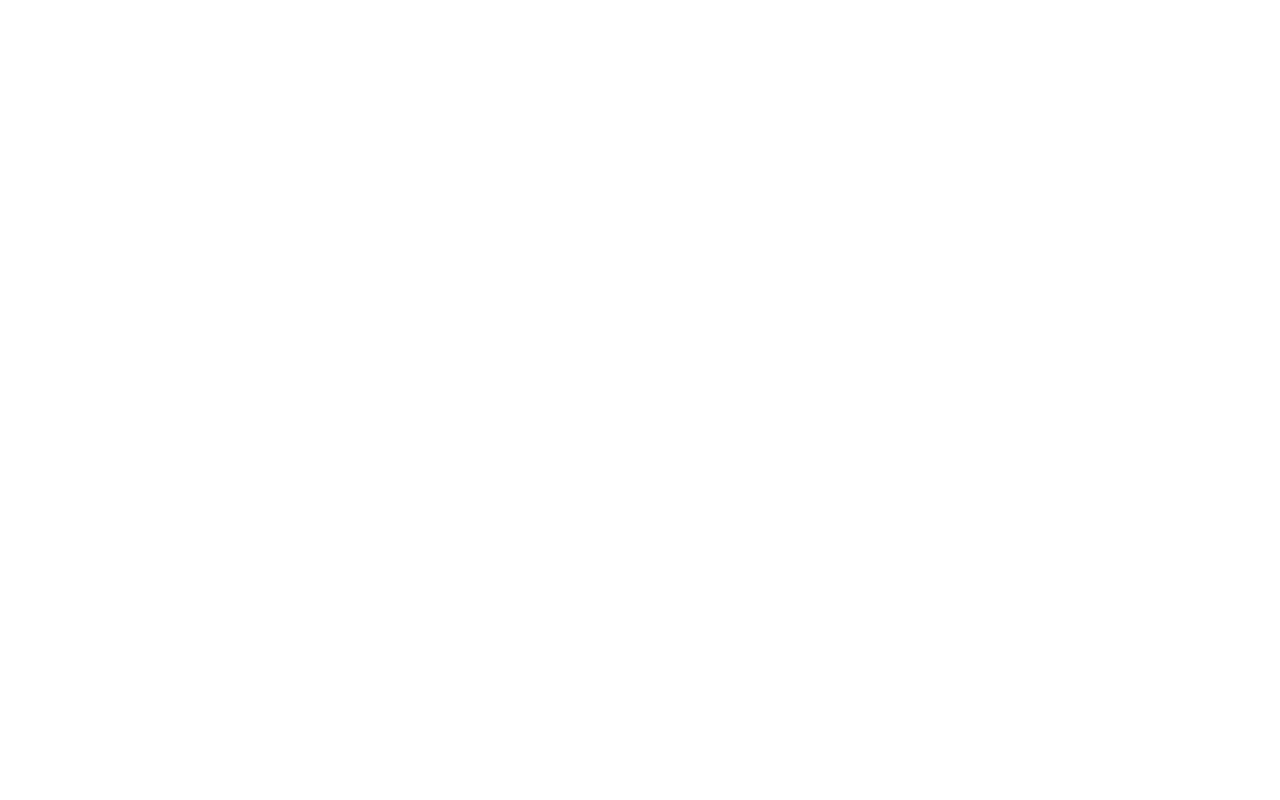
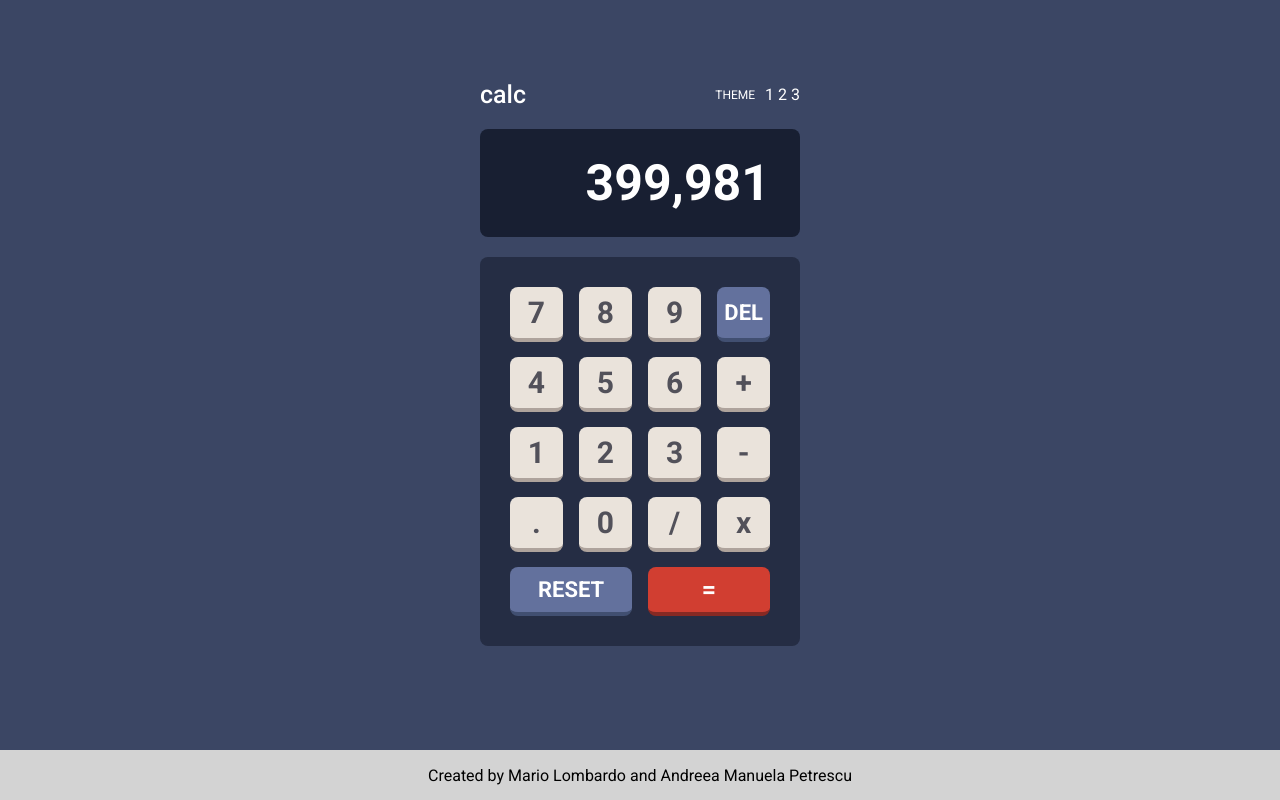
Before and after one commit to petrescuandreea/calculator-app, a plain HTML site: page index.html in a window 1280 px wide. Drawn offline with Linux system fonts and the light colour scheme.

Commit message:
Add layout

```diff
--- a/css/style.css
+++ b/css/style.css
@@ -0,0 +1,125 @@
+@import url('https://fonts.googleapis.com/css2?family=Roboto:ital,wght@0,100;0,300;0,400;0,500;0,700;0,900;1,100;1,300;1,400;1,500;1,700;1,900&display=swap');
+
+* {
+    margin: 0;
+    padding: 0;
+    box-sizing: border-box;
+}
+
+body {
+    font-family: 'Roboto', sans-serif;
+    background-color: #3b4664;
+}
+
+main {
+    height: calc(100vh - 50px);
+    padding-top: 80px;
+}
+
+.container-calculator {
+    width: 25%;
+    margin: 0 auto;
+}
+
+.container-head {
+    display: flex;
+    justify-content: space-between;
+    align-items: center;
+}
+
+div.container-head > span {
+    font-size: 25px;
+    font-weight: 500;
+}
+
+div.container-head > div {
+    display: flex;
+    align-items: center;
+}
+
+div.container-head > div > span {
+    text-transform: uppercase;
+    font-size: 12px;
+    margin-right: 10px;
+}
+
+
+
+.container-result {
+    text-align: right;
+    padding: 25px 30px;
+    font-size: 50px;
+    font-weight: 700;
+    background-color: #181f32;
+    margin: 20px 0;
+}
+
+.container-head , .container-result {
+    color: white;
+    width: 100%;
+}
+
+.container-result, .container-operations,
+.btn {
+    border-radius: 8px;
+}
+
+.container-operations {
+    background-color: #252d44;
+    padding: 30px 30px 15px;
+}
+
+.numbers-oper {
+    display: flex;
+    justify-content: space-between;
+    flex-wrap: wrap;
+}
+
+.btn {
+    width: calc(81% / 4);
+    font-size: 30px;
+    font-weight: 600;
+    background-color: #eae3db;
+    color: #52515a;
+    margin-bottom: 15px;
+    padding: 8px 0;
+    display: flex;
+    justify-content: center;
+    align-items: center;
+    border-bottom: 4px solid #aea39c;
+}
+
+.btn-delete {
+    color: white;
+    background-color: #63719d;
+    text-transform: uppercase;
+    font-size: 22px;
+    border-bottom: 4px solid #414f71;
+}
+
+.reset-equal {
+    display: flex;
+    justify-content: space-between;
+}
+
+.large {
+    width: 47%;
+}
+
+.btn-equal {
+    font-size: 25px;
+    font-weight: bold;
+    color: white;
+    background-color: #d13e31;
+    border-bottom: 4px solid #872923;
+}
+
+
+
+footer {
+    height: 50px;
+    background-color: lightgray;
+    display: flex;
+    align-items: center;
+    justify-content: center;
+}
--- a/index.html
+++ b/index.html
@@ -8,6 +8,55 @@
     <title>Calculator</title>
 </head>
 <body>
+    <main>
+        <div class="container-calculator">
+            <div class="container-head">
+                <span>calc</span>
+
+                <div>
+                    <span>theme</span>
+                    <div>
+                        <span>1 2 3</span>
+                    </div>
+                </div>
+
+            </div>
+
+            <div class="container-result">
+                399,981
+            </div>
+
+            <div class="container-operations">
+                <div class="numbers-oper">
+                    <div class="btn">7</div>
+                    <div class="btn">8</div>
+                    <div class="btn">9</div>
+                    <div class="btn btn-delete">del</div>
+                    <div class="btn">4</div>
+                    <div class="btn">5</div>
+                    <div class="btn">6</div>
+                    <div class="btn">+</div>
+                    <div class="btn">1</div>
+                    <div class="btn">2</div>
+                    <div class="btn">3</div>
+                    <div class="btn">-</div>
+                    <div class="btn">.</div>
+                    <div class="btn">0</div>
+                    <div class="btn">/</div>
+                    <div class="btn">x</div>
+                </div>
+
+                <div class="reset-equal">
+                    <div class="btn btn-delete large">reset</div>
+                    <div class="btn btn-equal large">=</div>
+                </div>
+            </div>
+        </div>
+    </main>
+
+    <footer>
+        Created by Mario Lombardo and Andreea Manuela Petrescu
+    </footer>
 
     <script src="js/script.js"></script>
 </body>
```
